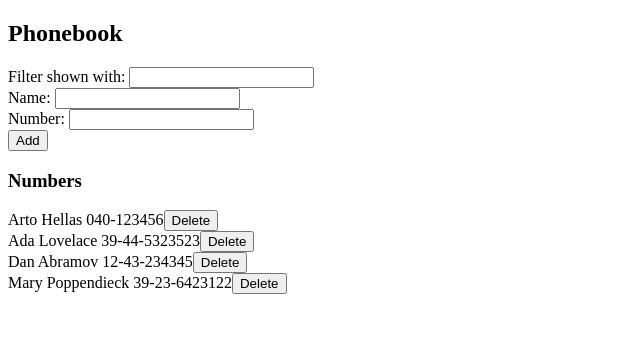
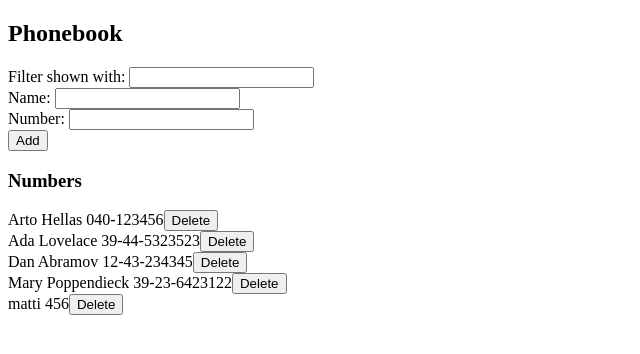
Before and after one commit to jussiiih/Full-Stack-Open, a React (Vite) app in the folder osa2/puhelinluettelo/: page / in a window 1280 px wide. Shown: the top 354 px of the page, without its empty margins (0-640 px from the left). Built offline with nearby package versions, Linux system fonts and the light colour scheme; data requests are answered from the project's data file.

Commit message:
tehtava 2.16

```diff
--- a/osa2/puhelinluettelo/db.json
+++ b/osa2/puhelinluettelo/db.json
@@ -19,6 +19,11 @@
       "name": "Mary Poppendieck",
       "number": "39-23-6423122",
       "id": "4"
+    },
+    {
+      "id": "090f",
+      "name": "matti",
+      "number": "456"
     }
   ]
 }
--- a/osa2/puhelinluettelo/src/App.jsx
+++ b/osa2/puhelinluettelo/src/App.jsx
@@ -3,6 +3,7 @@
 import PersonForm from './components/PersonForm'
 import PersonsList from './components/PersonsList'
 import personService from './services/persons'
+import Notification from './components/Notification'
 
 const App = () => {
   const [persons, setPersons] = useState([])
@@ -10,6 +11,7 @@
   const [newNumber, setNewNumber] = useState('')
   const [newFilter, setNewFilter] = useState('')
   const [showAll, setShowAll] = useState(true)
+  const [message, setMessage] = useState(null)
 
   useEffect(() => {
     personService
@@ -38,8 +40,16 @@
                 .then(() => {
                     setPersons(prevPersons => prevPersons.map(person =>
                         person.id === existingPerson.id ? updatedPerson : person
-                    ));
-                })
+                      )
+                    )
+                    setMessage (
+                      `${updatedPerson.name} number changed.`
+                    )
+                    setTimeout(() => {
+                      setMessage(null)
+                    }, 5000)
+                }
+              )
 
         }}
         else {
@@ -49,6 +59,14 @@
             setPersons(persons.concat(person))
             setNewName('')
             setNewNumber('')
+
+            setMessage (
+              `${person.name} added to the phonebook.`
+            )
+            setTimeout(() => {
+              setMessage(null)
+            }, 5000)
+
         })}})
       }
 
@@ -56,6 +74,12 @@
     personService.remove(personToBeRemoved)
     .then(() => {
       setPersons(persons.filter(person => person.id !== personToBeRemoved.id))
+      setMessage (
+        `${personToBeRemoved.name} deleted from the phonebook.`
+      )
+      setTimeout(() => {
+        setMessage(null)
+      }, 5000)
     }
   )
   }
@@ -64,7 +88,7 @@
     setNewName(event.target.value)
   }
 
-  const handleNumberChange = (event) => {
+  const handleNumberChange = (event) => {3
     setNewNumber(event.target.value)
   }
 
@@ -85,6 +109,7 @@
   return (
     <div>
       <h2>Phonebook</h2>
+        <Notification message={message}/>
         <Filter newFilter = {newFilter} onChange={handleFilterChange}/>
         <PersonForm addName ={addName} newName = {newName} newNumber = {newNumber} handleNameChange ={handleNameChange} handleNumberChange ={handleNumberChange}/>
 
--- /dev/null
+++ b/osa2/puhelinluettelo/src/components/Notification.jsx
@@ -0,0 +1,13 @@
+const Notification = ({message}) => {
+    if (message === null) {
+        return null
+    }
+
+    return (
+        <div className="message">
+            {message}
+        </div>
+    )
+}
+
+export default Notification
--- /dev/null
+++ b/osa2/puhelinluettelo/src/index.css
@@ -0,0 +1,9 @@
+.message {
+    color: green;
+    background: lightgray;
+    font-size: 20px;
+    border-style: solid;
+    border-radius: 5px;
+    padding: 10px;
+    margin-bottom: 10px;
+}
--- a/osa2/puhelinluettelo/src/main.jsx
+++ b/osa2/puhelinluettelo/src/main.jsx
@@ -1,4 +1,5 @@
 import ReactDOM from 'react-dom/client'
+import './index.css'
 
 import App from './App'
 
```
